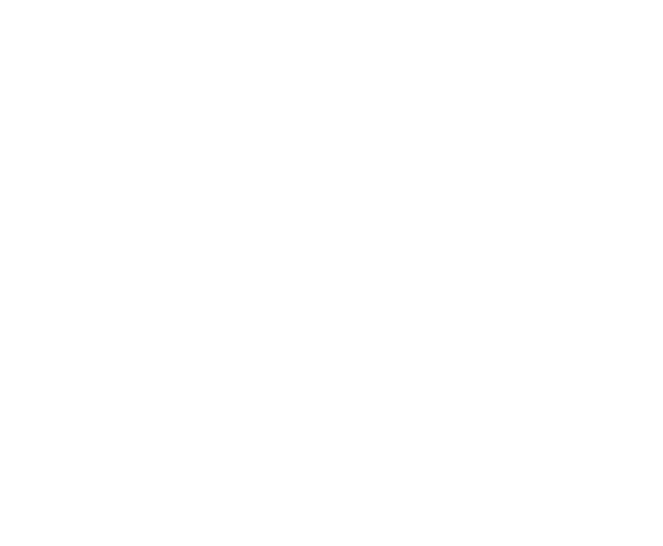
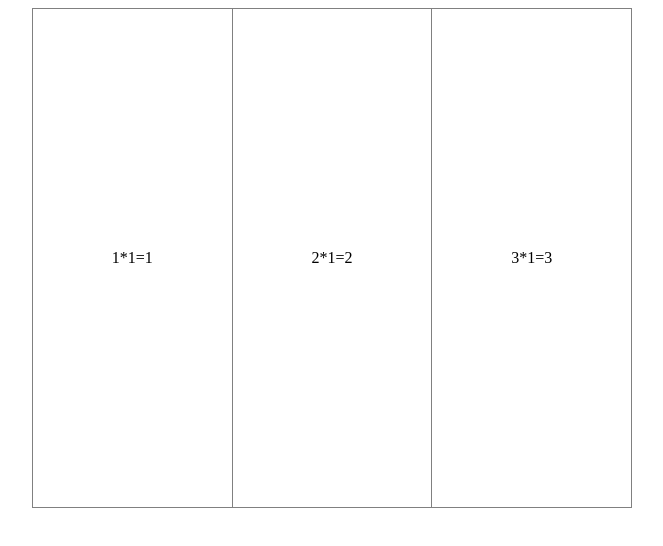
Before and after one commit to guan16/Guanyi, a plain HTML site: page 1011.html in a window 1280 px wide. Shown: the whole page, without its empty margins (308-971 px from the left). Drawn offline with Linux system fonts and the light colour scheme.

Commit message:
Update 1011.html

```diff
--- a/1011.html
+++ b/1011.html
@@ -1,2 +1,24 @@
 <!DOCTYPE html>
-<html lange="en"<head> <meta charset="UTF-8"> <meta name="viewport"content="width=device-width,initial-scale=1.0"> <title>index</title></head>
+<html lange="en"
+<head>
+<meta charset="UTF-8">
+<meta name="viewport"content="width=device-width,
+initial-scale=1.0">
+<title>index</title>
+<style>
+  table{
+    width:600px;
+    height:500px;
+    border-collapse:collapse;
+    text-align:center;
+    vertical-align:middle;
+    }
+</style>
+</head>
+<body>
+  <table align="center"border="1">
+    <tr>
+      <td>1*1=1</td>
+      <td>2*1=2</td>
+      <td>3*1=3</td>
+     </tr>
```
